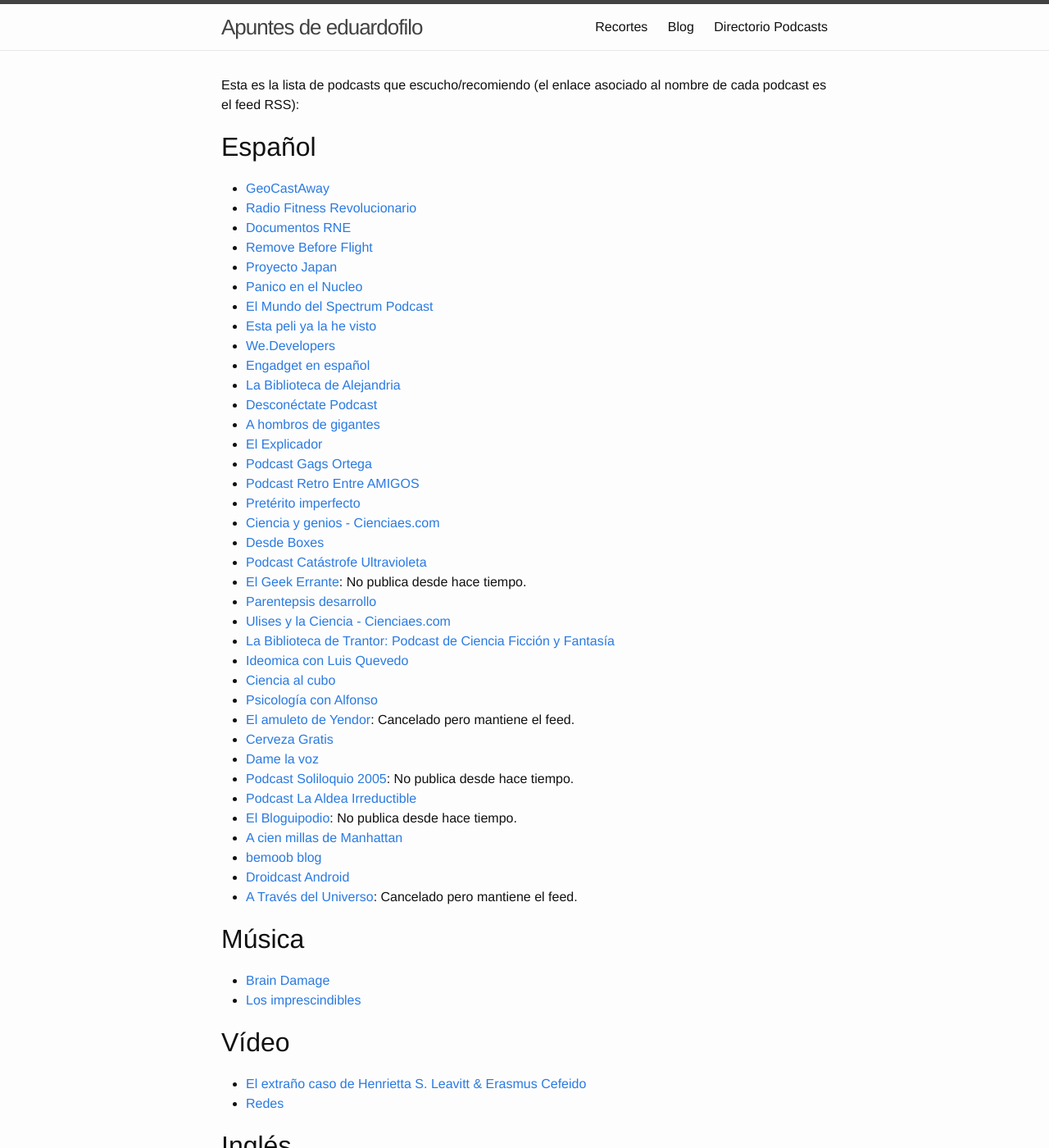
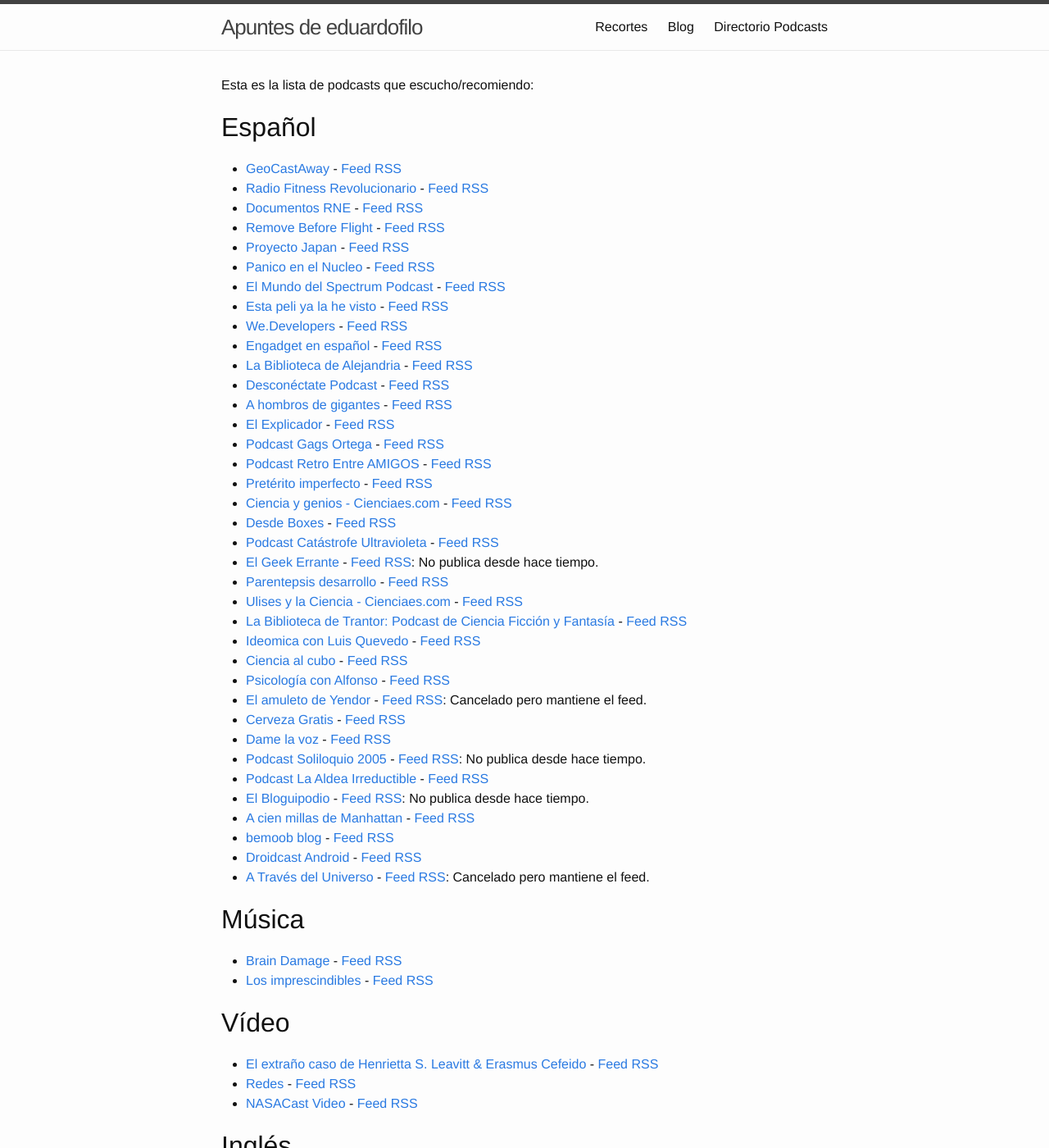
Before and after one commit to eduardofilo/eduardofilo.jekyll, a Jekyll site: the page built from podcasts.md, in a window 1280 px wide and 1400 px high. Shown: the whole window at 82% size. Built offline with Jekyll 4.4.1, drawn with Linux system fonts in a browser that asks for light colours; Markdown is read by kramdown in place of the engine named in the settings; some of the changed text lies outside the part shown.

Commit message:
Añado las páginas oficiales de cada podcast en el directorio, además de los feeds RSS.

```diff
--- a/podcasts.md
+++ b/podcasts.md
@@ -4,68 +4,69 @@
 permalink: /podcasts.html
 ---
 
-Esta es la lista de podcasts que escucho/recomiendo (el enlace asociado al nombre de cada podcast es el feed RSS):
+Esta es la lista de podcasts que escucho/recomiendo:
 
 # Español
 
-* [GeoCastAway](http://feeds.feedburner.com/geocastawaypodcast)
-* [Radio Fitness Revolucionario](http://www.ivoox.com/radio-fitness-revolucionario_fg_f1115589_filtro_1.xml)
-* [Documentos RNE](http://www.rtve.es/podcast/radio-nacional/documentos-rne/SRDOCU.xml)
-* [Remove Before Flight](http://feeds.feedburner.com/removebeforeflight)
-* [Proyecto Japan](http://www.ivoox.com/proyecto-japan_fg_f1123102_filtro_1.xml)
-* [Panico en el Nucleo](http://feeds.feedburner.com/panicoenelnucleo-podcast)
-* [El Mundo del Spectrum Podcast](http://feeds.feedburner.com/SuscripcinAIvoox/AutorElmundodelspectrum)
-* [Esta peli ya la he visto](http://estapeliyalahevisto.com/feed/podcast)
-* [We.Developers](http://feeds.feedburner.com/WeDevelopersPodcast)
-* [Engadget en español](http://es.engadget.com/topics/podcasts/rss.xml)
-* [La Biblioteca de Alejandria](http://noticias21.libsyn.com/rss)
-* [Desconéctate Podcast](http://www.desconectate.net/feed/)
-* [A hombros de gigantes](http://www.rtve.es/api/programas/1873/audios.rss?nocache=473812500)
-* [El Explicador](http://www.ivoox.com/podcast-canal-oficial-enrique-ganem_fg_f138665_filtro_1.xml)
-* [Podcast Gags Ortega](http://www.ivoox.com/podcast-gags-ortega_fg_f133632_filtro_1.xml)
-* [Podcast Retro Entre AMIGOS](http://www.ivoox.com/podcast-podcast-retro-entre-amigos_fg_f138739_filtro_1.xml)
-* [Pretérito imperfecto](http://urotrosfiles.media.streamtheworld.com/otrosfiles/podcasts/468.xml)
-* [Ciencia y genios - Cienciaes.com](http://feeds.feedburner.com/GeniosDeLaCiencia)
-* [Desde Boxes](http://feedpress.me/desdeboxes)
-* [Podcast Catástrofe Ultravioleta](http://feeds.feedburner.com/CatastrofeUltravioleta)
-* [El Geek Errante](http://feeds.feedburner.com/ege_podcast?format=xml): No publica desde hace tiempo.
-* [Parentepsis desarrollo](http://www.ivoox.com/parentepsis-desarrollo_fg_f1776_filtro_1.xml)
-* [Ulises y la Ciencia - Cienciaes.com](http://feeds.feedburner.com/Ulisesylaciencia)
-* [La Biblioteca de Trantor: Podcast de Ciencia Ficción y Fantasía](http://feeds.feedburner.com/trantor)
-* [Ideomica con Luis Quevedo](http://feeds.soundcloud.com/users/soundcloud:users:14218261/sounds.rss)
-* [Ciencia al cubo](http://www.rtve.es/podcast/radio-5/ciencia-al-cubo/SCIECU.xml)
-* [Psicología con Alfonso](http://feeds.feedburner.com/PsicologiaConAlfonsoPodcast)
-* [El amuleto de Yendor](http://feeds.feedburner.com/ElAmuletoDeYendor): Cancelado pero mantiene el feed.
-* [Cerveza Gratis](http://feeds.feedburner.com/cervezagratis/OGG)
-* [Dame la voz](http://feeds.feedburner.com/DameLaVoz)
-* [Podcast Soliloquio 2005](http://www.fjromero.com/podcast/rss.xml): No publica desde hace tiempo.
-* [Podcast La Aldea Irreductible](http://feeds2.feedburner.com/PodcastLaAldeaIrreductible)
-* [El Bloguipodio](http://feeds.feedburner.com/ElBloguipodio): No publica desde hace tiempo.
-* [A cien millas de Manhattan](http://www.ivoox.com/a-cien-millas-de-manhattan_fb_f_filtro_1.xml)
-* [bemoob blog](Http://feeds.feedburner.com/blogbemoob)
-* [Droidcast Android](http://feeds.feedburner.com/droidcast)
-* [A Través del Universo](http://feeds.feedburner.com/ATravesDelUniverso): Cancelado pero mantiene el feed.
+* [GeoCastAway](http://www.geocastaway.com/) - [Feed RSS](http://feeds.feedburner.com/geocastawaypodcast)
+* [Radio Fitness Revolucionario](http://www.fitnessrevolucionario.com/category/radio-fitness-revolucionario/) - [Feed RSS](http://www.ivoox.com/radio-fitness-revolucionario_fg_f1115589_filtro_1.xml)
+* [Documentos RNE](http://www.rtve.es/alacarta/audios/documentos-rne/) - [Feed RSS](http://www.rtve.es/podcast/radio-nacional/documentos-rne/SRDOCU.xml)
+* [Remove Before Flight](http://rbf.com.es/) - [Feed RSS](http://feeds.feedburner.com/removebeforeflight)
+* [Proyecto Japan](http://www.proyectojapan.com/category/podcast/) - [Feed RSS](http://www.ivoox.com/proyecto-japan_fg_f1123102_filtro_1.xml)
+* [Panico en el Nucleo](http://www.panicoenelnucleo.com/) - [Feed RSS](http://feeds.feedburner.com/panicoenelnucleo-podcast)
+* [El Mundo del Spectrum Podcast](http://www.elmundodelspectrum.com/el-mundo-del-spectrum-podcast.php) - [Feed RSS](http://feeds.feedburner.com/SuscripcinAIvoox/AutorElmundodelspectrum)
+* [Esta peli ya la he visto](http://estapeliyalahevisto.com/) - [Feed RSS](http://estapeliyalahevisto.com/feed/podcast)
+* [We.Developers](http://wedevelopers.com/) - [Feed RSS](http://feeds.feedburner.com/WeDevelopersPodcast)
+* [Engadget en español](http://es.engadget.com/es-podcasts/el-podcast-de-engadget/) - [Feed RSS](http://es.engadget.com/topics/podcasts/rss.xml)
+* [La Biblioteca de Alejandria](http://noticias21.libsyn.com/) - [Feed RSS](http://noticias21.libsyn.com/rss)
+* [Desconéctate Podcast](http://www.desconectate.net/) - [Feed RSS](http://www.desconectate.net/feed/)
+* [A hombros de gigantes](http://www.rtve.es/alacarta/audios/a-hombros-de-gigantes/) - [Feed RSS](http://www.rtve.es/api/programas/1873/audios.rss?nocache=473812500)
+* [El Explicador](http://www.ivoox.com/podcast-el-explicador_sq_f138665_1.html) - [Feed RSS](http://www.ivoox.com/podcast-canal-oficial-enrique-ganem_fg_f138665_filtro_1.xml)
+* [Podcast Gags Ortega](http://www.ivoox.com/podcast-podcast-gags-ortega_sq_f133632_1.html) - [Feed RSS](http://www.ivoox.com/podcast-gags-ortega_fg_f133632_filtro_1.xml)
+* [Podcast Retro Entre AMIGOS](http://www.retroentreamigos.com/category/podcast/) - [Feed RSS](http://www.ivoox.com/podcast-podcast-retro-entre-amigos_fg_f138739_filtro_1.xml)
+* [Pretérito imperfecto](http://www.ivoox.com/podcast-preterito-imperfecto_sq_f160919_1.html) - [Feed RSS](http://urotrosfiles.media.streamtheworld.com/otrosfiles/podcasts/468.xml)
+* [Ciencia y genios - Cienciaes.com](http://cienciaes.com/biografias/) - [Feed RSS](http://feeds.feedburner.com/GeniosDeLaCiencia)
+* [Desde Boxes](http://www.desdebox.es/) - [Feed RSS](http://feedpress.me/desdeboxes)
+* [Podcast Catástrofe Ultravioleta](http://catastrofeultravioleta.com/) - [Feed RSS](http://feeds.feedburner.com/CatastrofeUltravioleta)
+* [El Geek Errante](http://elgeekerrante.com/) - [Feed RSS](http://feeds.feedburner.com/ege_podcast?format=xml): No publica desde hace tiempo.
+* [Parentepsis desarrollo](http://www.ivoox.com/podcast-parentepsis-desarrollo_sq_f1776_1.html) - [Feed RSS](http://www.ivoox.com/parentepsis-desarrollo_fg_f1776_filtro_1.xml)
+* [Ulises y la Ciencia - Cienciaes.com](http://cienciaes.com/ulises/) - [Feed RSS](http://feeds.feedburner.com/Ulisesylaciencia)
+* [La Biblioteca de Trantor: Podcast de Ciencia Ficción y Fantasía](http://labibliotecadetrantor.com/) - [Feed RSS](http://feeds.feedburner.com/trantor)
+* [Ideomica con Luis Quevedo](http://www.luisquevedo.org/1181-2/) - [Feed RSS](http://feeds.soundcloud.com/users/soundcloud:users:14218261/sounds.rss)
+* [Ciencia al cubo](http://www.rtve.es/alacarta/audios/ciencia-al-cubo/) - [Feed RSS](http://www.rtve.es/podcast/radio-5/ciencia-al-cubo/SCIECU.xml)
+* [Psicología con Alfonso](http://psicologiaconalfonso.com/) - [Feed RSS](http://feeds.feedburner.com/PsicologiaConAlfonsoPodcast)
+* [El amuleto de Yendor](http://yendor.es/) - [Feed RSS](http://feeds.feedburner.com/ElAmuletoDeYendor): Cancelado pero mantiene el feed.
+* [Cerveza Gratis](http://cervezagratis.es/) - [Feed RSS](http://feeds.feedburner.com/cervezagratis/OGG)
+* [Dame la voz](http://blog.damelavoz.es/) - [Feed RSS](http://feeds.feedburner.com/DameLaVoz)
+* [Podcast Soliloquio 2005](http://www.fjromero.com/podcast/) - [Feed RSS](http://www.fjromero.com/podcast/rss.xml): No publica desde hace tiempo.
+* [Podcast La Aldea Irreductible](http://podcast-irreductible.blogspot.com.es/) - [Feed RSS](http://feeds2.feedburner.com/PodcastLaAldeaIrreductible)
+* [El Bloguipodio](El Bloguipodio) - [Feed RSS](http://feeds.feedburner.com/ElBloguipodio): No publica desde hace tiempo.
+* [A cien millas de Manhattan](http://www.ondacero.es/audios-online/la-brujula/opinion/manhattan/) - [Feed RSS](http://www.ivoox.com/a-cien-millas-de-manhattan_fb_f_filtro_1.xml)
+* [bemoob blog](http://bemoob.com/blog/category/podcast/) - [Feed RSS](Http://feeds.feedburner.com/blogbemoob)
+* [Droidcast Android](http://www.droidcast.es/) - [Feed RSS](http://feeds.feedburner.com/droidcast)
+* [A Través del Universo](http://universo.iaa.es/) - [Feed RSS](http://feeds.feedburner.com/ATravesDelUniverso): Cancelado pero mantiene el feed.
 
 # Música
 
-* [Brain Damage](http://braindamage.libsyn.com/rss)
-* [Los imprescindibles](http://www.rtve.es/api/programas/23352/audios.rss)
+* [Brain Damage](http://floydpodcast.com/) - [Feed RSS](http://braindamage.libsyn.com/rss)
+* [Los imprescindibles](http://www.rtve.es/alacarta/audios/los-imprescindibles/) - [Feed RSS](http://www.rtve.es/api/programas/23352/audios.rss)
 
 # Vídeo
 
-* [El extraño caso de Henrietta S. Leavitt & Erasmus Cefeido](http://henrietta.iaa.es/feed.xml)
-* [Redes](http://www.redesparalaciencia.com/redes.rss)
+* [El extraño caso de Henrietta S. Leavitt & Erasmus Cefeido](http://henrietta.iaa.es/) - [Feed RSS](http://henrietta.iaa.es/feed.xml)
+* [Redes](http://www.redesparalaciencia.com/programa-redes) - [Feed RSS](http://www.redesparalaciencia.com/redes.rss)
+* [NASACast Video](http://www.nasa.gov/multimedia/podcasting/#.VJYSXAAA) - [Feed RSS](http://www.nasa.gov/rss/dyn/NASAcast_vodcast.rss)
 
 # Inglés
 
-* [StarTalk Radio Show by Neil deGrasse Tyson](http://www.startalkradio.net/feed/shows/)
-* [The Moth Podcast](http://feeds.feedburner.com/themothpodcast)
-* [Better at English](http://feeds.feedburner.com/BetterAtEnglish)
-* [Real Deal English](http://realdealenglish.com/feed/)
-* [Science World](http://www.voanews.com/podcast/?count=50&amp;zoneId=1462)
-* [Science Friday Audio Podcast](http://www.sciencefriday.com/audio/scifriaudio.xml)
-* [All Ears English Podcast](http://allearsenglish.libsyn.com/rss)
-* [NASACast Audio](http://www.nasa.gov/rss/dyn/NASAcast_podcast.rss)
-* [Learning English Broadcast - Voice of America](http://learningenglish.voanews.com/podcast/?count=20&amp;zoneId=1689)
-* [Stuff You Should Know](http://www.howstuffworks.com/podcasts/stuff-you-should-know.rss)
-* [6 Minute English](http://downloads.bbc.co.uk/podcasts/worldservice/how2/rss.xml)
+* [StarTalk Radio Show by Neil deGrasse Tyson](http://www.startalkradio.net/) - [Feed RSS](http://www.startalkradio.net/feed/shows/)
+* [The Moth Podcast](http://themoth.org/about/programs/the-moth-podcast) - [Feed RSS](http://feeds.feedburner.com/themothpodcast)
+* [Better at English](http://www.betteratenglish.com/) - [Feed RSS](http://feeds.feedburner.com/BetterAtEnglish)
+* [Real Deal English](http://realdealenglish.com/) - [Feed RSS](http://realdealenglish.com/feed/)
+* [Science World](http://www.voanews.com/archive/science-world/latest/672/1462.html) - [Feed RSS](http://www.voanews.com/podcast/?count=50&amp;zoneId=1462)
+* [Science Friday Audio Podcast](http://www.sciencefriday.com/audio/#page/full-width-list/1) - [Feed RSS](http://www.sciencefriday.com/audio/scifriaudio.xml)
+* [All Ears English Podcast](http://allearsenglish.com/) - [Feed RSS](http://allearsenglish.libsyn.com/rss)
+* [NASACast Audio](http://www.nasa.gov/multimedia/podcasting/#.VJYSXAAA) - [Feed RSS](http://www.nasa.gov/rss/dyn/NASAcast_podcast.rss)
+* [Learning English Broadcast - Voice of America](http://learningenglish.voanews.com/archive/special-english-broadcast/latest/978/1689.html) - [Feed RSS](http://learningenglish.voanews.com/podcast/?count=20&amp;zoneId=1689)
+* [Stuff You Should Know](http://www.stuffyoushouldknow.com/podcasts/) - [Feed RSS](http://www.howstuffworks.com/podcasts/stuff-you-should-know.rss)
+* [6 Minute English](http://www.bbc.co.uk/worldservice/learningenglish/general/sixminute/) - [Feed RSS](http://downloads.bbc.co.uk/podcasts/worldservice/how2/rss.xml)
```
